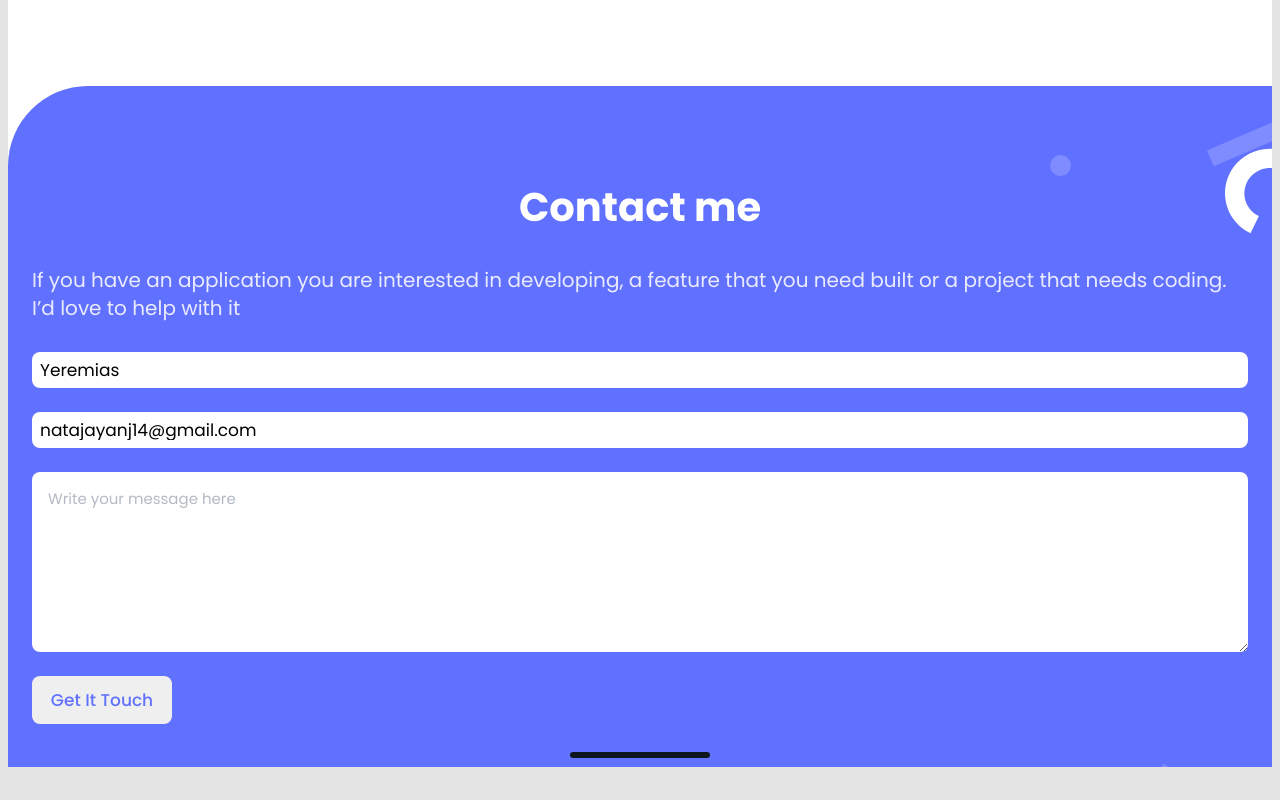
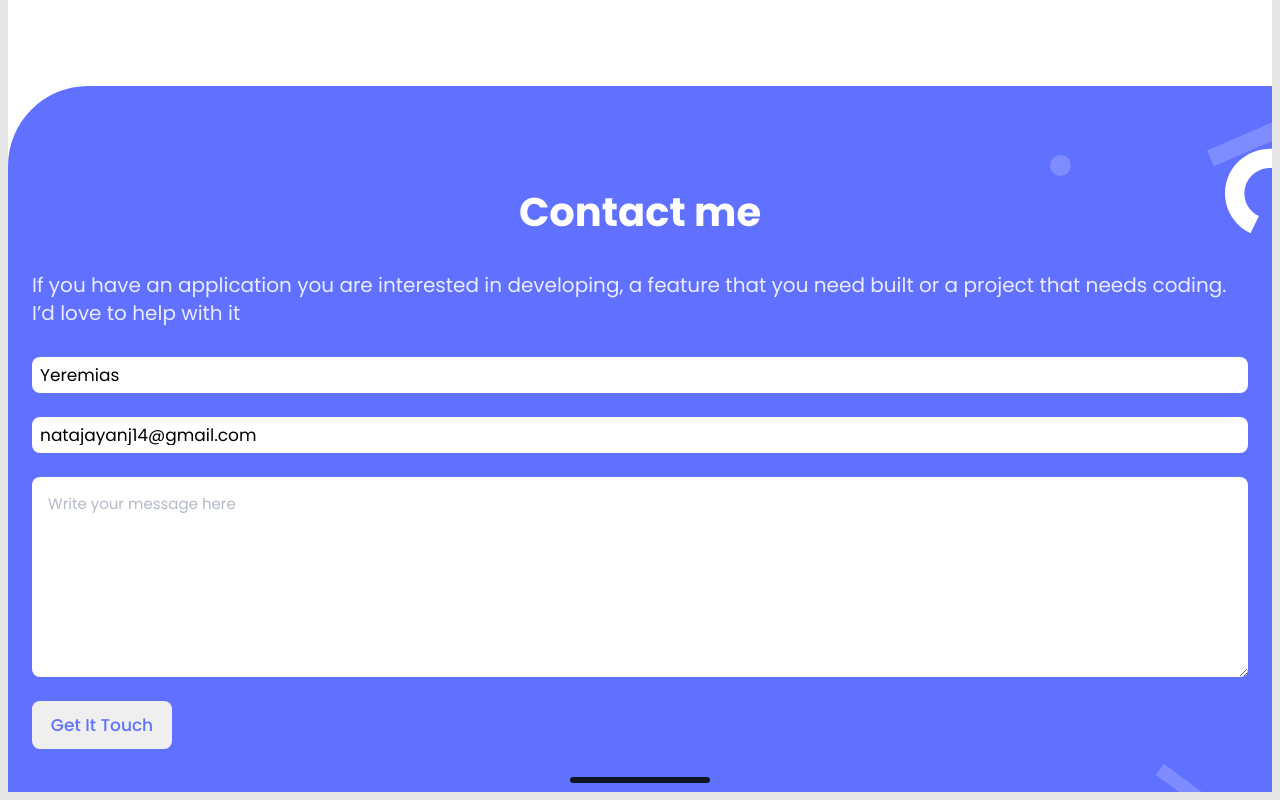
Before and after one commit to nmeziany/SkeletonMobilePortfolio, a website: page index.html in a window 1280 px wide. Shown: the part 3890-4690 px from the top of the page. Before the commit the page ends 4665 px from the top, so only its background shows below. Drawn offline with Linux system fonts and the light colour scheme.

Commit message:
Fix the issues

```diff
--- a/style.css
+++ b/style.css
@@ -292,7 +292,7 @@ li {
   font-weight: 700;
   font-size: 40px;
   line-height: 52px;
-  margin-top: 50px;
+  margin-top: 55px;
 }
 
 .contact-me p {
@@ -323,7 +323,7 @@ li {
 }
 
 .textarea {
-  height: 150px;
+  height: 170px;
   color: #b3bac5;
   font-style: normal;
   font-weight: 400;
```
